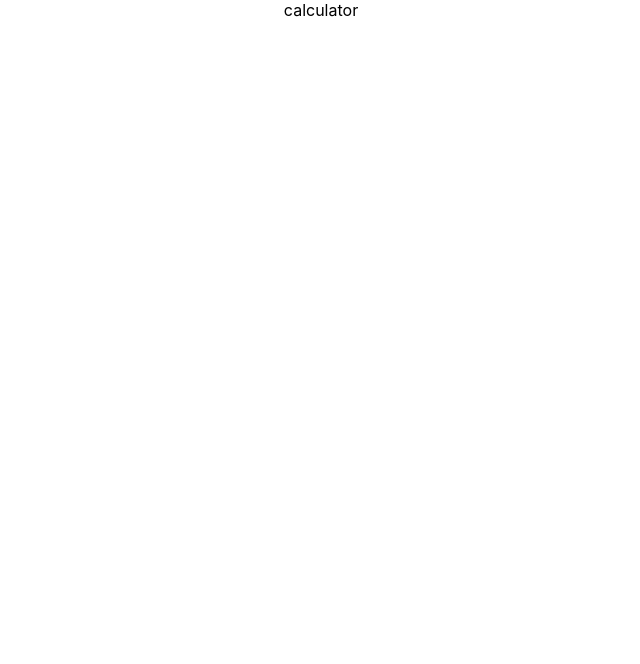
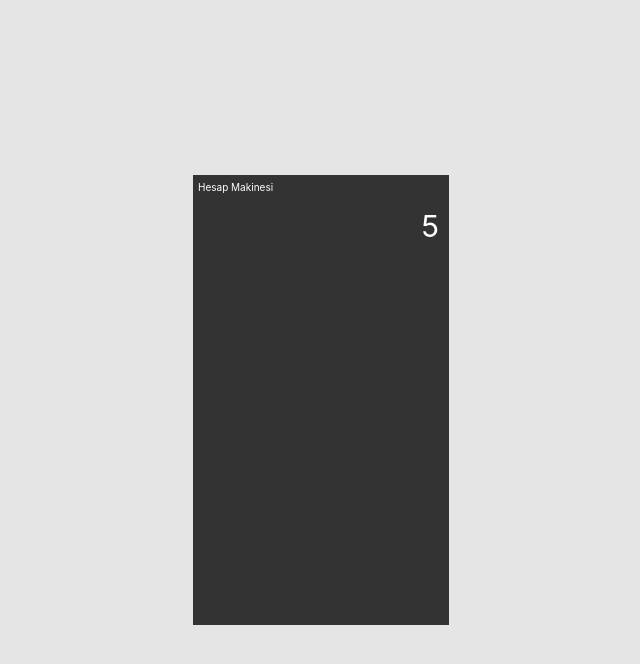
Before and after one commit to 135-Inveon-FullStack-Bootcamp-Classroom/inveon-fullstack-bootcamp, a React (Create React App) app in the folder week-2/calculator/win-calculator/: page / in a window 1280 px wide. Shown: the top 664 px of the page, without its empty margins (319-959 px from the left). Built offline with nearby package versions, Linux system fonts and the light colour scheme.

Commit message:
calculator iskeleti

```diff
--- a/week-2/calculator/win-calculator/src/App.js
+++ b/week-2/calculator/win-calculator/src/App.js
@@ -1,7 +1,18 @@
 import "./App.css";
 
+import AppContainer from "./Components/AppContainer";
+import ScreenSection from "./Components/ScreenSection";
+import TopHeader from "./Components/TopHeader";
+import KeysSection from "./Components/KeysSection";
+
 function App() {
-  return <div className="App">calculator</div>;
+  return (
+    <AppContainer>
+      <TopHeader />
+      <ScreenSection />
+      <KeysSection />
+    </AppContainer>
+  );
 }
 
 export default App;
--- /dev/null
+++ b/week-2/calculator/win-calculator/src/Components/AppContainer.js
@@ -0,0 +1,29 @@
+const styles = {
+  appContainer: {
+    display: "flex",
+    justifyContent: "center",
+    alignItems: "center",
+    width: "100vw",
+    height: "100vh",
+    backgroundColor: "#e5e5e5",
+  },
+  calculatorContainer: {
+    backgroundColor: "#333",
+    width: "20vw",
+    height: "70vw",
+    minWidth: 250,
+    maxWidth: 500,
+    maxHeight: 450,
+  },
+};
+
+const AppContainer = ({ children }) => {
+  console.log({ children });
+  return (
+    <div style={styles.appContainer}>
+      <div style={styles.calculatorContainer}>{children}</div>
+    </div>
+  );
+};
+
+export default AppContainer;
--- /dev/null
+++ b/week-2/calculator/win-calculator/src/Components/KeysSection.js
@@ -0,0 +1,13 @@
+const styles = {
+  container: {
+    width: "100%",
+    height: "65%",
+    display: "flex",
+  },
+};
+
+const KeysSection = () => {
+  return <div style={styles.container}></div>;
+};
+
+export default KeysSection;
--- /dev/null
+++ b/week-2/calculator/win-calculator/src/Components/ScreenSection.js
@@ -0,0 +1,23 @@
+const styles = {
+  screenSection: {
+    width: "100%",
+    height: "30%",
+    display: "flex",
+    justifyContent: "flex-end",
+  },
+  mainText: {
+    color: "#fff",
+    fontSize: 30,
+    padding: 10,
+  },
+};
+
+const ScreenSection = () => {
+  return (
+    <div style={styles.screenSection}>
+      <span style={styles.mainText}>5</span>
+    </div>
+  );
+};
+
+export default ScreenSection;
--- /dev/null
+++ b/week-2/calculator/win-calculator/src/Components/TopHeader.js
@@ -0,0 +1,19 @@
+const styles = {
+  topHeader: {
+    width: "100%",
+    height: "5%",
+  },
+  text: {
+    color: "#fff",
+    fontSize: 10,
+    margin: 5,
+  },
+};
+
+const TopHeader = () => (
+  <div style={styles.topHeader}>
+    <span style={styles.text}>Hesap Makinesi</span>
+  </div>
+);
+
+export default TopHeader;
```
